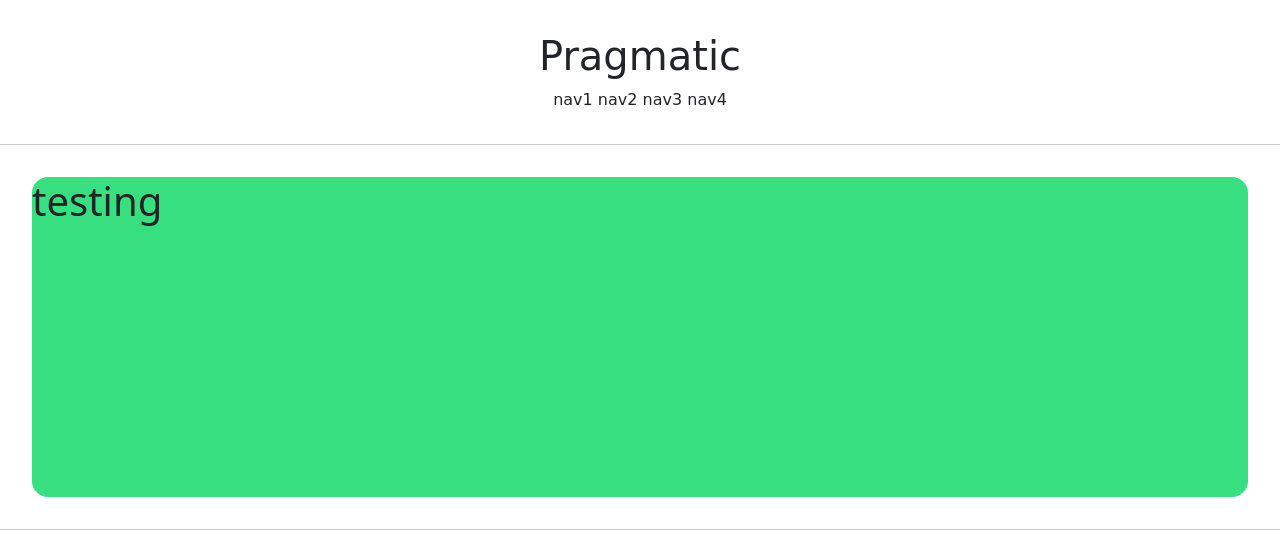
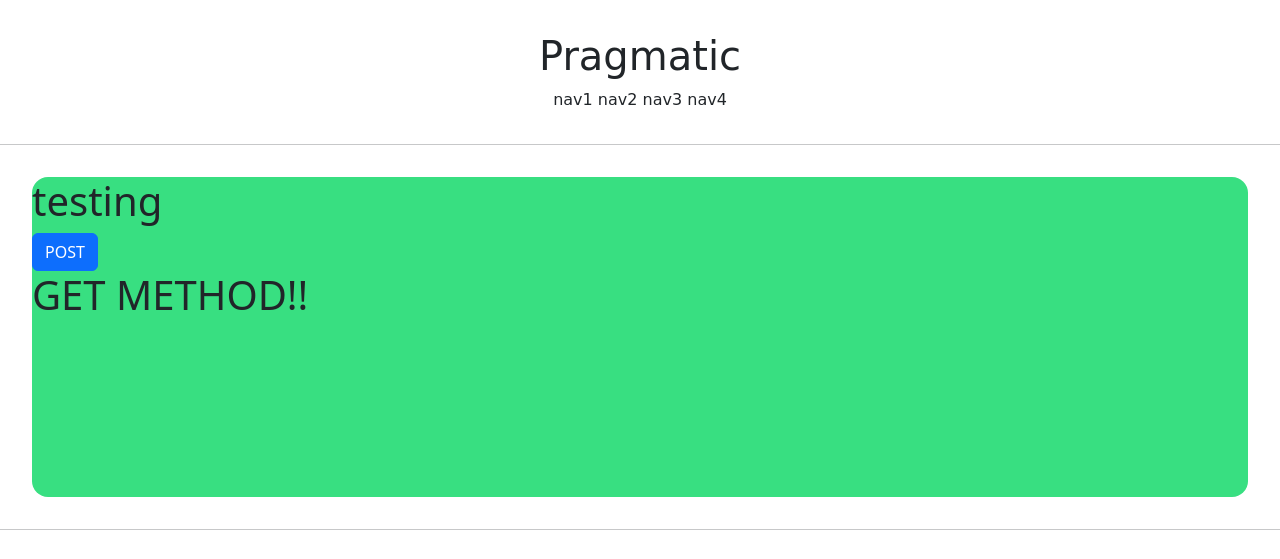
Before and after one commit to yeonjaeheo/pragmatic, a Django app: page /account/hello_world/ in a window 1280 px wide. Shown: the top 559 px of the page. Run offline with Django 3.2, Linux system fonts and the light colour scheme; some web fonts are replaced.

Commit message:
django course 16 commit

```diff
--- a/accountapp/templates/accountapp/hello_world.html
+++ b/accountapp/templates/accountapp/hello_world.html
@@ -1,12 +1,15 @@
 {% extends 'base.html' %} {% block content %}
-<div
-  style="
+<div style="
     height: 20rem;
     background-color: #38df81;
     border-radius: 1rem;
     margin: 2rem;
-  "
->
+  ">
   <h1>testing</h1>
+  <form action="/account/hello_world/" method="POST">
+    {% csrf_token %}
+    <input type="submit" class="btn btn-primary" value="POST" />
+  </form>
+  <h1>{{ text }}</h1>
 </div>
 {% endblock %}
--- a/accountapp/views.py
+++ b/accountapp/views.py
@@ -2,4 +2,7 @@ from django.shortcuts import render
 
 
 def hello_world(request):
-    return render(request, 'accountapp/hello_world.html')
+    if request.method == "POST":
+        return render(request, 'accountapp/hello_world.html', context={'text': 'POST METHOD!!'})
+    else:
+        return render(request, 'accountapp/hello_world.html', context={'text': 'GET METHOD!!'})
```
